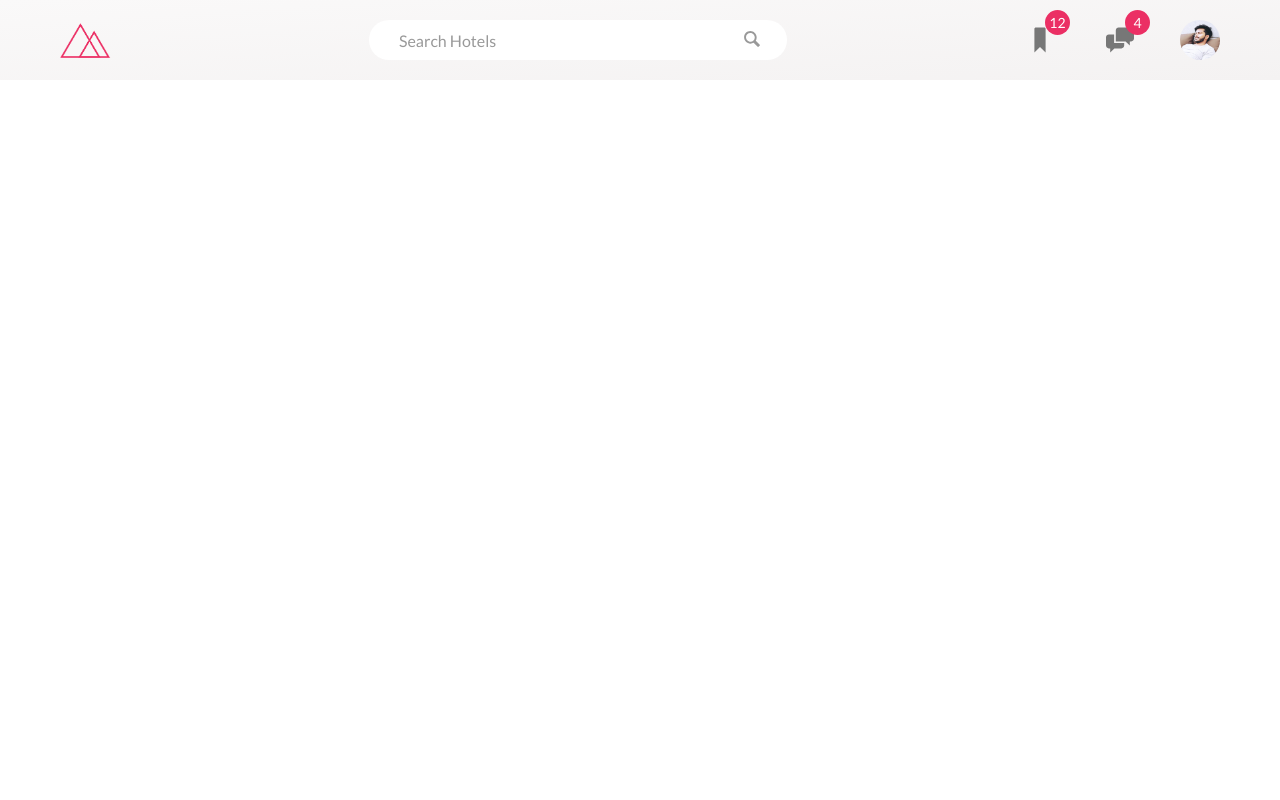
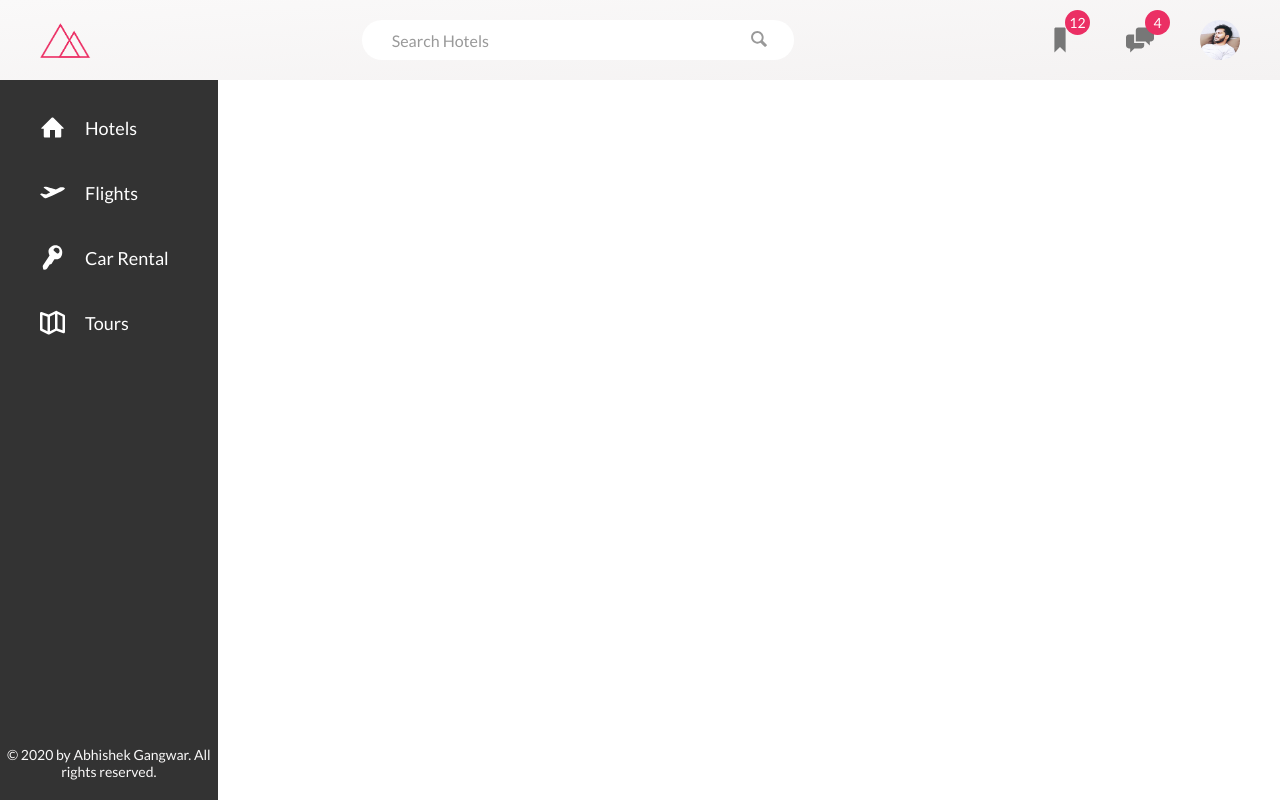
Before and after one commit to abhishekgangwar90/project-booking, a website: page index.html in a window 1280 px wide. Drawn offline with Linux system fonts and the light colour scheme.

Commit message:
feat: added nav section

```diff
--- a/index.html
+++ b/index.html
@@ -13,7 +13,7 @@
 <body>
     <header class="header">
         <img class="header__logo" src="./img/logo.png" alt="logo">
-        <form class="header__search">
+        <form class="search">
            <input type="text" placeholder="Search Hotels">
            <button type="button">
                <svg>
@@ -39,5 +39,49 @@
             </div>
         </div>
     </header>
+    <div class="content">
+        <nav>
+            <ul>
+                <li>
+                    <a href="#">
+                        <svg>
+                            <use xlink:href="./img/sprite.svg#icon-home"></use>
+                        </svg>
+                        Hotels
+                    </a>
+                </li>
+                <li>
+                    <a href="#">
+                        <svg>
+                            <use xlink:href="./img/sprite.svg#icon-aircraft-take-off"></use>
+                        </svg>
+                        Flights
+                    </a>
+                </li>
+                <li>
+                    <a href="#">
+                        <svg>
+                            <use xlink:href="./img/sprite.svg#icon-key"></use>
+                        </svg>
+                        Car Rental
+                    </a>
+                </li>
+                <li>
+                    <a href="#">
+                        <svg>
+                            <use xlink:href="./img/sprite.svg#icon-map"></use>
+                        </svg>
+                        Tours
+                    </a>
+                </li>
+            </ul>
+            <p class="legal-text">
+                &copy; 2020 by Abhishek Gangwar. All rights reserved.
+            </p>
+        </nav>
+        <main>
+
+        </main>
+    </div>
 </body>
 </html>
--- a/scss/base/_base.scss
+++ b/scss/base/_base.scss
@@ -8,4 +8,12 @@
 
 html{
     font-size: 62.5%;
+    height: 100%;
+    width: 100%;
 }
+
+body{
+    display: flex;
+    flex-direction: column;
+    min-height: 100%;
+}
--- /dev/null
+++ b/scss/components/_search.scss
@@ -0,0 +1,39 @@
+.search{
+    flex: 0 0 60%;
+    display: flex;
+    justify-content: center;
+
+    input{
+        width: 60%;
+        height: 4rem;
+        padding: 1rem 3rem;
+        font-size: inherit;
+        font-family: inherit;
+        margin-right: -4.5rem;
+        border-radius: 4rem;
+        color: var(--color-grey-dark-2);
+        outline: none;
+        border: none;
+        transition: all 0.3s;
+
+        &::-webkit-input-placeholder{
+            color: var(--color-grey-dark-3);
+        }
+
+        &:focus{
+            width: 70%;
+        }
+    }
+
+    button{
+        border: none;
+        outline: none;
+        background: transparent;
+
+        svg{
+            height: 2rem;
+            width: 2rem;
+            fill: var(--color-grey-dark-3)
+        }
+    }
+}
--- a/scss/layout/_header.scss
+++ b/scss/layout/_header.scss
@@ -1,9 +1,7 @@
 .header{
     background-image: linear-gradient(to right bottom, var(--color-grey-light-1), var(--color-grey-light-2));
-
-    padding: 2rem 6rem;
+    padding: 2rem 4rem;
     font-size: 1.6rem;
-
     display: flex;
     align-items: center;
     justify-content: space-between;
@@ -13,46 +11,6 @@
         height: 3.5rem;
     }
 
-
-    &__search{
-        flex: 0 0 60%;
-        display: flex;
-        justify-content: center;
-
-        input{
-            width: 60%;
-            height: 4rem;
-            padding: 1rem 3rem;
-            font-size: inherit;
-            font-family: inherit;
-            margin-right: -4.5rem;
-            border-radius: 4rem;
-            color: var(--color-grey-dark-2);
-            outline: none;
-            border: none;
-            transition: all 0.3s;
-
-            &::-webkit-input-placeholder{
-                color: var(--color-grey-dark-3);
-            }
-
-            &:focus{
-                width: 70%;
-            }
-        }
-
-        button{
-            border: none;
-            outline: none;
-            background: transparent;
-
-            svg{
-                height: 2rem;
-                width: 2rem;
-                fill: var(--color-grey-dark-3)
-            }
-        }
-    }
 
     &__nav{
         display: flex;
@@ -65,7 +23,6 @@
         height: 4rem;
         width: 4rem;
         cursor: pointer;
-
         @include center-hz-vz;
 
         &:hover svg{
--- /dev/null
+++ b/scss/layout/_nav.scss
@@ -0,0 +1,72 @@
+nav{
+    display: flex;
+    flex-direction: column;
+    justify-content: space-between;
+    flex: 0 0 17%;
+    font-size: 1.4rem;
+    color: var(--color-grey-light-1);
+    padding: 2rem 0;
+    background-color: var(--color-grey-dark-1);
+
+
+    & ul{
+        list-style: none;
+        width: 100%;
+        font-size: 1.8rem;
+
+        & li{
+            position: relative;
+
+            & a{
+                width: 100%;
+                position: relative;
+                z-index: 10;
+                display: flex;
+                align-items: center;
+                height: 100%;
+                padding: 1.5rem 4rem;
+                color: white;
+                text-decoration: none;
+
+                & svg{
+                    fill: currentColor;
+                    height: 2.5rem;
+                    width: 2.5rem;
+                    margin-right: 2rem;
+                }
+            }
+
+            &:not(:last-child){
+                margin-bottom: 1rem;
+            }
+        }
+
+        // used for animation
+        & li::before{
+            content:'';
+            top:0;
+            left:0;
+            width: 1%;
+            position: absolute;
+            height: 100%;
+            background-color: var(--color-primary);
+            transform: scaleY(0);
+            transition: transform .2s,
+                        width .8s cubic-bezier(1, 0, 0, 1) .2s,
+                        background-color 0.1s,
+                        --webkit-transform 0.2s;
+        }
+
+
+        // animate to 100% when hover on li
+        & li:hover::before{
+            width: 100%;
+            transform: scaleY(1);
+        }
+    }
+
+
+    & .legal-text{
+        text-align: center;
+    }
+}
--- a/scss/main.scss
+++ b/scss/main.scss
@@ -4,4 +4,10 @@
 @import './base/base';
 @import './base/typography';
 
-@import './layout/header'
+@import './components/search';
+
+@import './layout/header';
+@import './layout/main-section';
+@import './layout/nav';
+
+@import './pages/home'
--- /dev/null
+++ b/scss/pages/_home.scss
@@ -0,0 +1,5 @@
+.content{
+    display: flex;
+    flex-direction: row;
+    flex: 1;
+}
```
Also changed, not shown: css/style.css, scss/layout/_main-section.scss (added).
